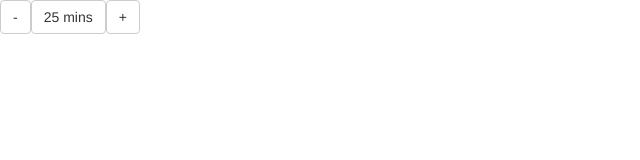
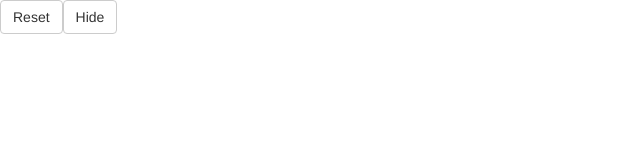
Before and after one commit to OmicronPersei/PomodoroFCCProject, a website: page index.html in a window 1280 px wide. Shown: the full height of the page, 0-640 px from the left. Drawn offline with nearby package versions, Linux system fonts and the light colour scheme.

Commit message:
Inc commit.

```diff
--- a/Javascript.js
+++ b/Javascript.js
@@ -81,9 +81,9 @@ $(document).ready(function () {
 
   "use strict";
 
-  var pTimeSelector = new PomodoroTimeSelector("display");
-  pTimeSelector.startPomodoroTimer = function(minutes) {
-    console.log("minutes: " + minutes);
-  };
+//  var pTimeSelector = new PomodoroTimeSelector("display");
+//  pTimeSelector.startPomodoroTimer = function(minutes) {
+//    console.log("minutes: " + minutes);
+//  };
 
 });
--- a/index.html
+++ b/index.html
@@ -19,6 +19,15 @@
     </div>
 -->
 
+    <div>
+      <table>
+        <tr>
+          <td><button class="btn btn-default resetButton" action="reset">Reset</button></td>
+          <td><button class="btn btn-default hideShowButton" action="hide">Hide</button></td>
+        </tr>
+      </table>
+    </div>
+
     <div id="display" />
 
     <script src="/bower_components/jquery/dist/jquery.min.js"></script>
```
